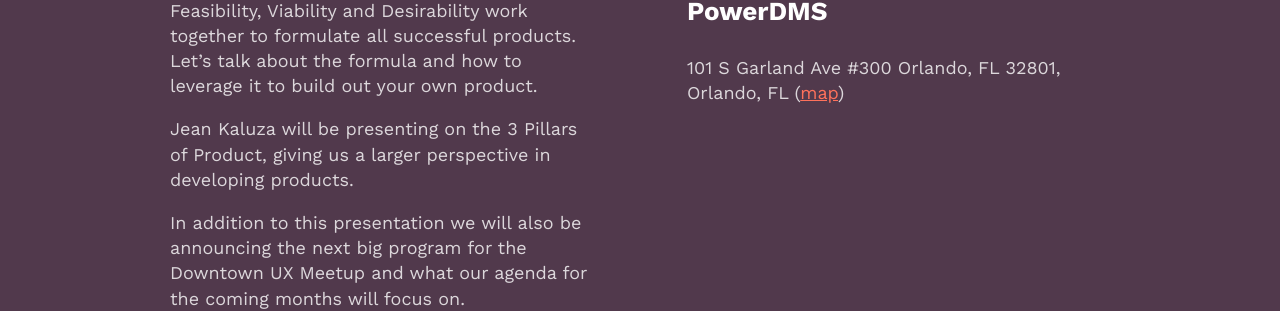
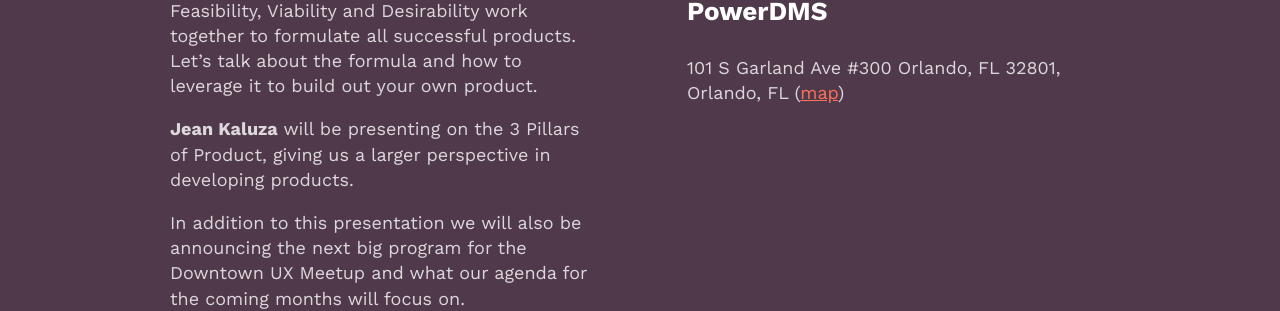
Before and after one commit to whosdustin/orlando-designers, a Jekyll site: the page built from _events/DUX-Meetup.markdown, in a window 1280 px wide. Shown: the part 480-791 px from the top of the page. Built offline with Jekyll 4.4.1, drawn with Linux system fonts in a browser that asks for light colours; comment, search, counter and statistics services are not loaded.

```diff
--- a/_events/DUX-Meetup.markdown
+++ b/_events/DUX-Meetup.markdown
@@ -11,6 +11,6 @@ The desirability of users is typically what people focus on when you hear “UX
 
 Feasibility, Viability and Desirability work together to formulate all successful products. Let’s talk about the formula and how to leverage it to build out your own product.
 
-Jean Kaluza will be presenting on the 3 Pillars of Product, giving us a larger perspective in developing products.
+**Jean Kaluza** will be presenting on the 3 Pillars of Product, giving us a larger perspective in developing products.
 
 In addition to this presentation we will also be announcing the next big program for the Downtown UX Meetup and what our agenda for the coming months will focus on.
```
